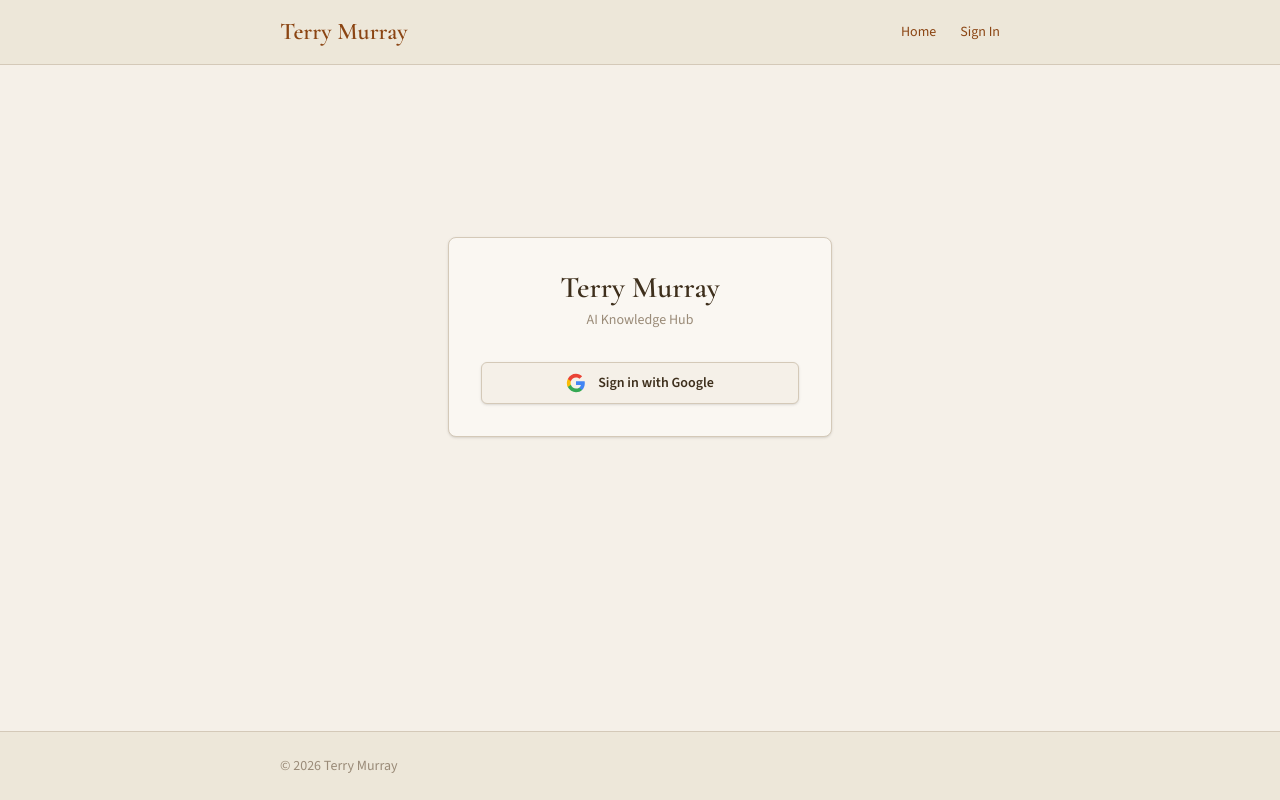
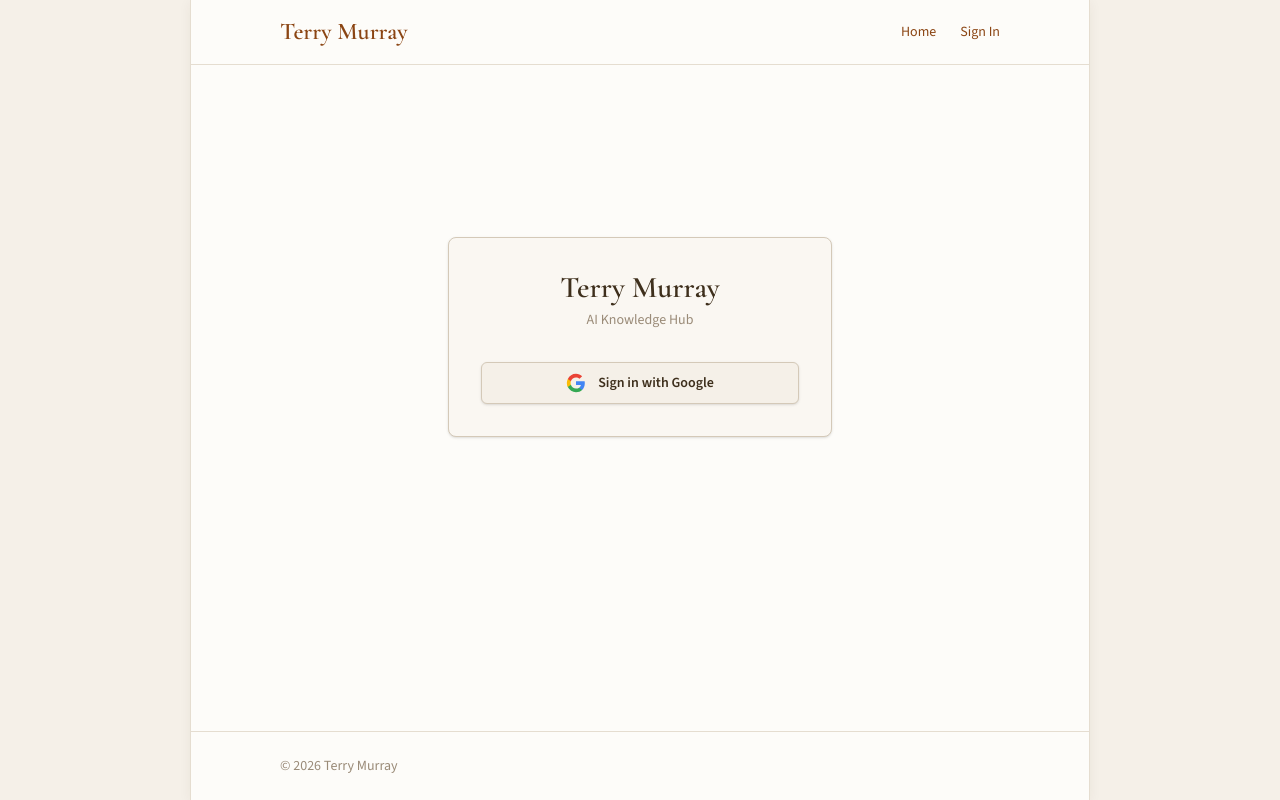
Before and after one commit to tpcmurray/tmdotcom, a Next.js app: page /login in a window 1280 px wide. Built offline with nearby package versions, Linux system fonts and the light colour scheme; no server answers.

Commit message:
feat: enhance global styles and layout structure with new site panel and loading placeholders

```diff
--- a/src/app/globals.css
+++ b/src/app/globals.css
@@ -5,14 +5,17 @@
   --bg-primary:    #F5F0E8;
   --bg-secondary:  #EDE7D9;
   --bg-card:       #FAF7F2;
+  --bg-page:       #FDFCF9;
   --text-primary:  #3E2F1C;
   --text-secondary:#6B5B4A;
   --text-muted:    #9A8B78;
   --accent:        #8B4513;
   --accent-hover:  #A0522D;
   --border:        #D4C9B8;
+  --border-light:  #E5DDD0;
   --tag-bg:        #E8DFD0;
   --tag-text:      #5C4A35;
+  --shadow-soft:   0 2px 12px rgba(62, 47, 28, 0.06);
 }
 
 /* ─── Tailwind v4 theme mapping ──────────────────────────────── */
@@ -41,6 +44,7 @@
   --color-brown:          var(--accent);
   --color-brown-light:    var(--accent-hover);
   --color-edge:           var(--border);
+  --color-edge-light:     var(--border-light);
   --color-chip:           var(--tag-bg);
   --color-chip-ink:       var(--tag-text);
 
@@ -70,6 +74,24 @@ body::after {
   opacity: 0.04;
   pointer-events: none;
   z-index: 9999;
+}
+
+/* ─── Center panel — lighter card on parchment body ──────────── */
+.site-panel {
+  display: flex;
+  flex-direction: column;
+  min-height: 100vh;
+  width: 100%;
+  max-width: 900px;
+  background-color: var(--bg-page);
+  box-shadow: var(--shadow-soft);
+}
+
+@media (min-width: 960px) {
+  .site-panel {
+    border-left: 1px solid var(--border-light);
+    border-right: 1px solid var(--border-light);
+  }
 }
 
 /* ─── Typography ─────────────────────────────────────────────── */
--- a/src/app/layout.tsx
+++ b/src/app/layout.tsx
@@ -42,17 +42,19 @@ export default function RootLayout({
         <link rel="manifest" href="/manifest.json" />
         <meta name="theme-color" content="#8B4513" />
       </head>
-      <body className="flex min-h-screen flex-col">
+      <body className="flex min-h-screen justify-center">
         <script
           dangerouslySetInnerHTML={{
             __html: `if('serviceWorker' in navigator){navigator.serviceWorker.register('/sw.js')}`,
           }}
         />
-        <Header />
-        <main className="mx-auto w-full max-w-3xl flex-1 px-4 py-8 sm:px-6">
-          {children}
-        </main>
-        <Footer />
+        <div className="site-panel">
+          <Header />
+          <main className="mx-auto w-full max-w-3xl flex-1 px-4 py-8 sm:px-6">
+            {children}
+          </main>
+          <Footer />
+        </div>
       </body>
     </html>
   );
--- /dev/null
+++ b/src/app/not-found.tsx
@@ -0,0 +1,18 @@
+import Link from "next/link";
+
+export default function NotFound() {
+  return (
+    <div className="flex flex-col items-center justify-center py-24 text-center">
+      <h1 className="font-heading text-6xl font-bold text-ink mb-4">404</h1>
+      <p className="font-body text-lg text-ink-soft mb-8">
+        This page doesn&apos;t exist — or it wandered off.
+      </p>
+      <Link
+        href="/"
+        className="font-meta text-sm font-semibold text-brown hover:text-brown-light hover:no-underline"
+      >
+        ← Back to the feed
+      </Link>
+    </div>
+  );
+}
--- a/src/components/feed/PostFeed.tsx
+++ b/src/components/feed/PostFeed.tsx
@@ -107,7 +107,25 @@ export default function PostFeed() {
         )}
       </div>
 
-      {loading && (
+      {loading && posts.length === 0 && (
+        <div className="space-y-6">
+          {[1, 2, 3].map((i) => (
+            <div key={i} className="pb-6 border-b border-edge/50 animate-pulse">
+              <div className="h-3 w-20 bg-edge/40 rounded mb-2" />
+              <div className="h-5 w-3/4 bg-edge/50 rounded mb-2" />
+              <div className="h-3 w-32 bg-edge/30 rounded mb-3" />
+              <div className="h-4 w-full bg-edge/30 rounded mb-1.5" />
+              <div className="h-4 w-2/3 bg-edge/30 rounded mb-3" />
+              <div className="flex gap-1.5">
+                <div className="h-5 w-14 bg-edge/30 rounded-full" />
+                <div className="h-5 w-10 bg-edge/30 rounded-full" />
+              </div>
+            </div>
+          ))}
+        </div>
+      )}
+
+      {loading && posts.length > 0 && (
         <p className="font-meta text-sm text-ink-muted py-6 text-center">
           Loading…
         </p>
--- a/src/components/layout/Footer.tsx
+++ b/src/components/layout/Footer.tsx
@@ -1,6 +1,6 @@
 export default function Footer() {
   return (
-    <footer className="border-t border-edge bg-parchment-deep">
+    <footer className="border-t border-edge-light">
       <div className="mx-auto max-w-3xl px-4 py-6 sm:px-6">
         <p className="font-meta text-sm text-ink-muted">
           &copy; {new Date().getFullYear()} Terry Murray
--- a/src/components/layout/Header.tsx
+++ b/src/components/layout/Header.tsx
@@ -5,7 +5,7 @@ export default async function Header() {
   const session = await getAuthSession();
 
   return (
-    <header className="border-b border-edge bg-parchment-deep">
+    <header className="border-b border-edge-light">
       <div className="mx-auto flex max-w-3xl items-center justify-between px-4 py-4 sm:px-6">
         <Link
           href="/"
```
